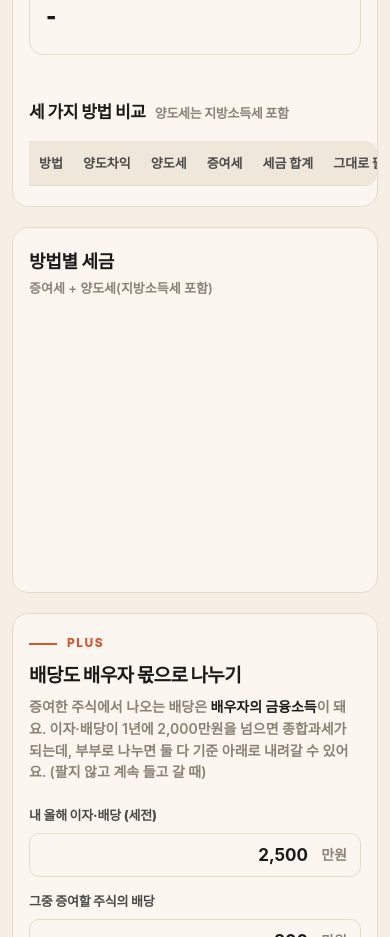
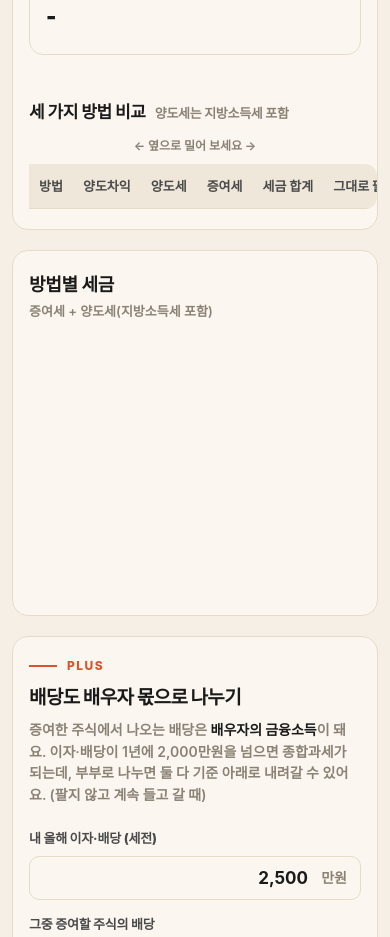
Before and after one commit to ttokjaeTV/spouse-gift, a plain HTML site: page index.html in a window 390 px wide. Shown: the part 2300-3237 px from the top of the page. Drawn offline with nearby package versions, Linux system fonts and the light colour scheme; a script that the page names is missing; a web font is replaced by a local one.

Commit message:
모바일 표 가로 스크롤 안내 + favicon 링크
Co-Authored-By: Claude Sonnet 5.5 <noreply@anthropic.com>

```diff
--- a/index.html
+++ b/index.html
@@ -4,6 +4,7 @@
 <meta charset="UTF-8">
 <meta name="viewport" content="width=device-width, initial-scale=1.0">
 <title>배우자 증여 절세 계산기 · 똑재TV</title>
+<link rel="icon" href="/favicon.ico">
 <meta name="description" content="오른 해외주식을 배우자에게 증여한 뒤 배우자가 팔면 양도세가 얼마나 줄어드는지 — 배우자 증여재산공제 6억원(10년), 이월과세(증여 후 1년 안 매도), 해외주식 양도세 기본공제 250만원·22%를 반영해 내가 그대로 팔 때와 비교하는 무료 계산기. 2026년 세법 기준.">
 <link rel="stylesheet" href="https://cdn.jsdelivr.net/gh/orioncactus/pretendard@v1.3.9/dist/web/static/pretendard.css">
 <script src="https://cdn.jsdelivr.net/npm/chart.js@4.4.0/dist/chart.umd.min.js"></script>
@@ -195,6 +196,8 @@
   .sc-body input { font-size: 15px; padding: 9px 12px; }
   .sc:not(.on) .sc-body { opacity: .5; }
 
+  .scroll-hint { display: none; margin: 12px 0 -8px; text-align: center; font-size: 12px; font-weight: 700; color: var(--ink-mute); }
+  @media (max-width: 530px) { .scroll-hint { display: block; } }
   @media (max-width: 960px) { .levers { grid-template-columns: 1fr 1fr; } .grid-4 { grid-template-columns: 1fr 1fr; } .sc-grid { grid-template-columns: 1fr; } }
   @media (max-width: 768px) {
     body { padding: 16px 12px; }
@@ -340,6 +343,7 @@
     <div class="alerts" id="alerts"></div>
 
     <div class="sub-title">세 가지 방법 비교 <small>양도세는 지방소득세 포함</small></div>
+    <p class="scroll-hint" aria-hidden="true">← 옆으로 밀어 보세요 →</p>
     <div class="table-wrap"><table class="data-table cmp-table" id="cmp-table"><thead><tr><th>방법</th><th>양도차익</th><th>양도세</th><th>증여세</th><th>세금 합계</th><th>그대로 팔 때보다</th><th>비고</th></tr></thead><tbody></tbody></table></div>
   </div>
 
--- a/src/base.css
+++ b/src/base.css
@@ -185,6 +185,8 @@
   .sc-body input { font-size: 15px; padding: 9px 12px; }
   .sc:not(.on) .sc-body { opacity: .5; }
 
+  .scroll-hint { display: none; margin: 12px 0 -8px; text-align: center; font-size: 12px; font-weight: 700; color: var(--ink-mute); }
+  @media (max-width: 530px) { .scroll-hint { display: block; } }
   @media (max-width: 960px) { .levers { grid-template-columns: 1fr 1fr; } .grid-4 { grid-template-columns: 1fr 1fr; } .sc-grid { grid-template-columns: 1fr; } }
   @media (max-width: 768px) {
     body { padding: 16px 12px; }
```
Also changed, not shown: src/template.html (+2 -0 lines).
